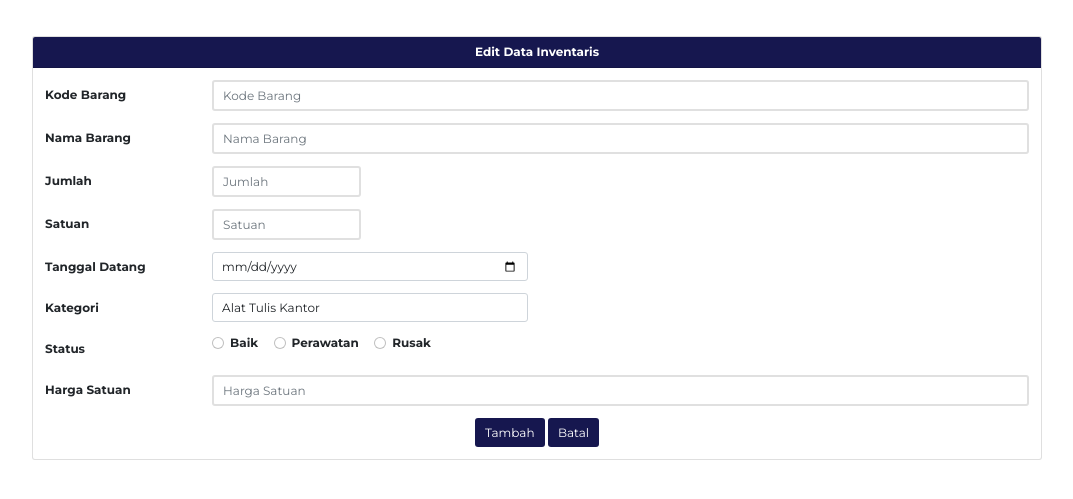
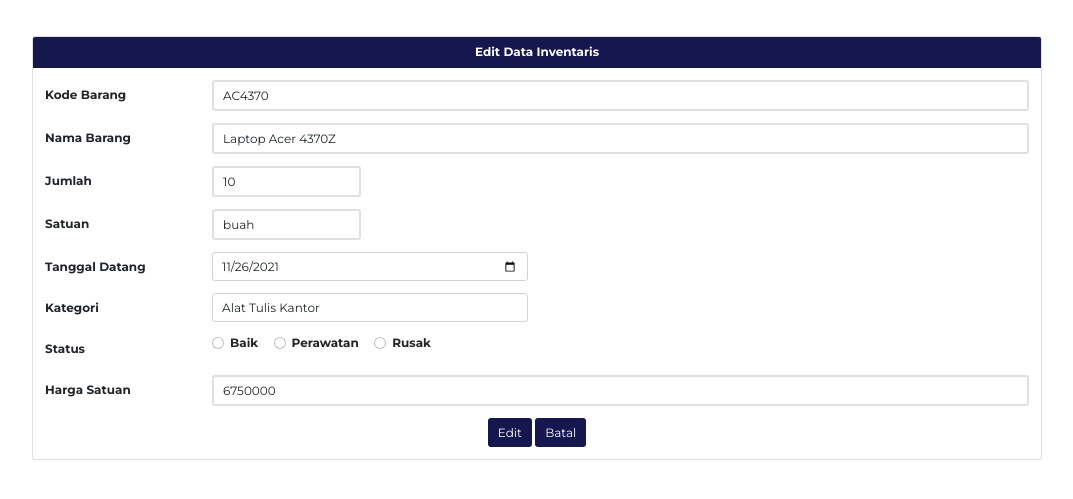
Before and after one commit to ryzalfadhillah/123200053, a PHP site: page /edit_inventaris.php?kode=AC4370 in a window 1280 px wide. Shown: the part 40-539 px from the top of the page, without its empty margins (103-1176 px from the left). Run offline with PHP 8.4, Linux system fonts and the light colour scheme; a user stored in the database is signed in; data comes from the database, SQL or seed files in the repository.

Commit message:
Add files via upload

```diff
--- a/Aplikasi Inventaris Barang Berbasis Web/edit_inventaris.php
+++ b/Aplikasi Inventaris Barang Berbasis Web/edit_inventaris.php
@@ -7,6 +7,11 @@ include 'koneksi.php';
 
 if ($_SESSION['login'] != true)
     header("Location: login.php?");
+
+$kode = $_GET['kode'];
+
+$ambil = mysqli_query($conn, "SELECT * FROM inventaris WHERE kode_barang='$kode'");
+$result = mysqli_fetch_all($ambil, MYSQLI_ASSOC);
 ?>
 
 <head>
@@ -43,35 +48,35 @@ if ($_SESSION['login'] != true)
                     Edit Data Inventaris
                 </div>
                 <div class="card-body">
-                    <form action="#" method="post">
+                    <form action="" method="post">
                         <div class="mb-3 row">
                             <label for="inputPassword" class="col-sm-2 col-form-label">Kode Barang</label>
                             <div class="col-sm-10">
-                                <input type="text" class="form-control" name="kode-barang" placeholder="Kode Barang">
+                                <input type="text" class="form-control" name="kode-barang" value="<?php echo $result[0]['kode_barang'] ?>" placeholder=" Kode Barang">
                             </div>
                         </div>
                         <div class="mb-3 row">
                             <label for="inputPassword" class="col-sm-2 col-form-label">Nama Barang</label>
                             <div class="col-sm-10">
-                                <input type="text" class="form-control" name="nama-barang" placeholder="Nama Barang">
+                                <input type="text" class="form-control" name="nama-barang" value="<?php echo $result[0]['nama_barang'] ?>" placeholder="Nama Barang">
                             </div>
                         </div>
                         <div class="mb-3 row">
                             <label for="inputPassword" class="col-sm-2 col-form-label">Jumlah</label>
                             <div class="col-sm-2">
-                                <input type="text" class="form-control" name="jumlah" placeholder="Jumlah">
+                                <input type="text" class="form-control" name="jumlah" value="<?php echo $result[0]['jumlah'] ?>" placeholder="Jumlah">
                             </div>
                         </div>
                         <div class="mb-3 row">
                             <label for="inputPassword" class="col-sm-2 col-form-label">Satuan</label>
                             <div class="col-sm-2">
-                                <input type="text" class="form-control" name="satuan" placeholder="Satuan">
+                                <input type="text" class="form-control" name="satuan" value="<?php echo $result[0]['satuan'] ?>" placeholder="Satuan">
                             </div>
                         </div>
                         <div class="mb-3 row">
                             <label for="inputPassword" class="col-sm-2 col-form-label">Tanggal Datang</label>
                             <div class="col-sm-4">
-                                <input type="date" class="form-control" name="tanggal-datang" placeholder="Tanggal Datang">
+                                <input type="date" class="form-control" name="tanggal-datang" value="<?php echo $result[0]['tgl_datang'] ?>" placeholder="Tanggal Datang">
                             </div>
                         </div>
                         <div class="mb-3 row">
@@ -105,14 +110,44 @@ if ($_SESSION['login'] != true)
                         <div class="mb-3 row">
                             <label for="inputPassword" class="col-sm-2 col-form-label">Harga Satuan</label>
                             <div class="col-sm-10">
-                                <input type="text" class="form-control" name="harga-satuan" placeholder="Harga Satuan">
+                                <input type="text" class="form-control" name="harga-satuan" value="<?php echo $result[0]['harga'] ?>" placeholder="Harga Satuan">
                             </div>
                         </div>
                         <div class="text-center">
-                            <button type="submit" class="btn btn-logout" name="tambah" style="color: white;">Tambah</button>
+                            <button type="submit" class="btn btn-logout" name="edit" style="color: white;">Edit</button>
                             <button type="reset" class="btn btn-logout" name="reset"><a href="daftar_inventaris.php" style="color: white;">Batal</a></button>
                         </div>
                     </form>
+                    <?php
+
+                    if (isset($_POST['edit'])) {
+                        $kode_barang = $_POST['kode-barang'];
+                        $nama_barang = $_POST['nama-barang'];
+                        $jumlah = $_POST['jumlah'];
+                        $satuan = $_POST['satuan'];
+                        $tanggal_datang = $_POST['tanggal-datang'];
+                        $kategori = $_POST['kategori'];
+                        $status = $_POST['status'];
+                        $harga_satuan = $_POST['harga-satuan'];
+
+                        $edit = mysqli_query($conn, "UPDATE inventaris SET
+                                            kode_barang='$kode_barang',
+                                            nama_barang='$nama_barang',
+                                            jumlah='$jumlah',
+                                            satuan='$satuan',
+                                            tgl_datang='$tanggal_datang',
+                                            kategori='$kategori',
+                                            status_barang='$status',
+                                            harga='$harga_satuan'
+                                            WHERE kode_barang='$kode';");
+
+                        if ($edit) {
+                            echo '<script>window.location="daftar_inventaris.php"</script>';
+                        } else {
+                            echo "Maaf, terjadi kesalahan saat mencobaedit data ke database";
+                        }
+                    }
+                    ?>
                 </div>
             </div>
         </div>
```
Also changed, not shown: Aplikasi Inventaris Barang Berbasis Web/hapus_inventaris.php (+1 -7 lines).
